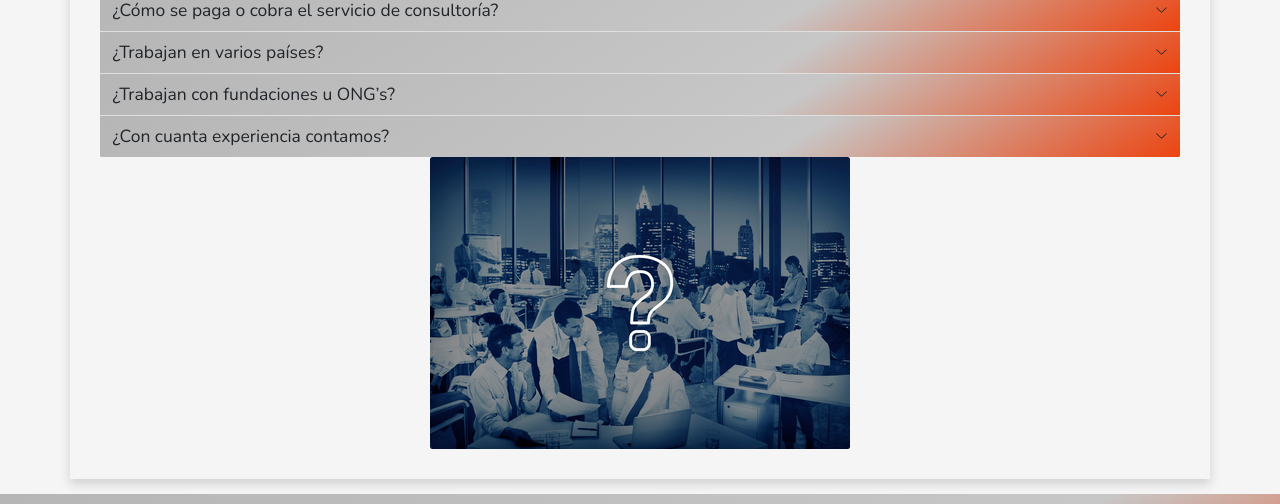
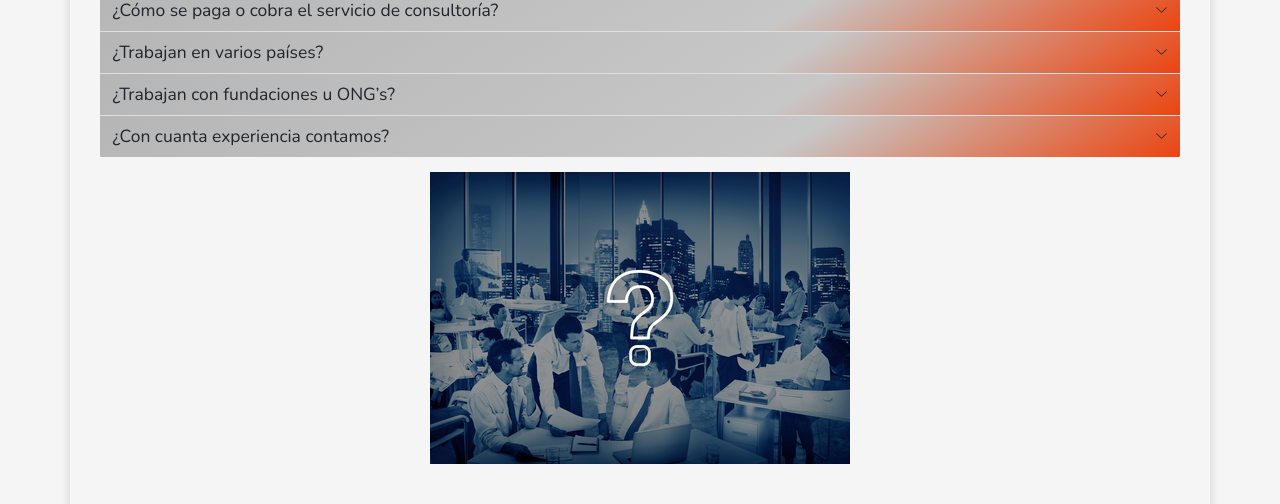
Before and after one commit to Matisebb/Entrega-Final_Santa-Cruz-Matias-GYT, a website: page sections/Faq1.html in a window 1280 px wide. Shown: the part 263-767 px from the top of the page. Drawn offline with nearby package versions, Linux system fonts and the light colour scheme.

Commit message:
actualizacion section faq html

```diff
--- a/sections/Faq1.html
+++ b/sections/Faq1.html
@@ -110,7 +110,7 @@
   </div>
 </div>
     <div >
-      <img src="../img/imgfaq.png" alt="preguntas frecuentes sobre consulta gestion y tendencias consultora que ofrece servicios de marketing, estudio de mercado y asistencia financiera" class="rounded mx-auto d-block img-fluid">
+      <img src="../img/imgfaq.png" alt="preguntas frecuentes sobre consulta gestion y tendencias consultora que ofrece servicios de marketing, estudio de mercado y asistencia financiera" class="rounded mx-auto d-block img-fluid py-4">
     </div>
   </section>
 
```
